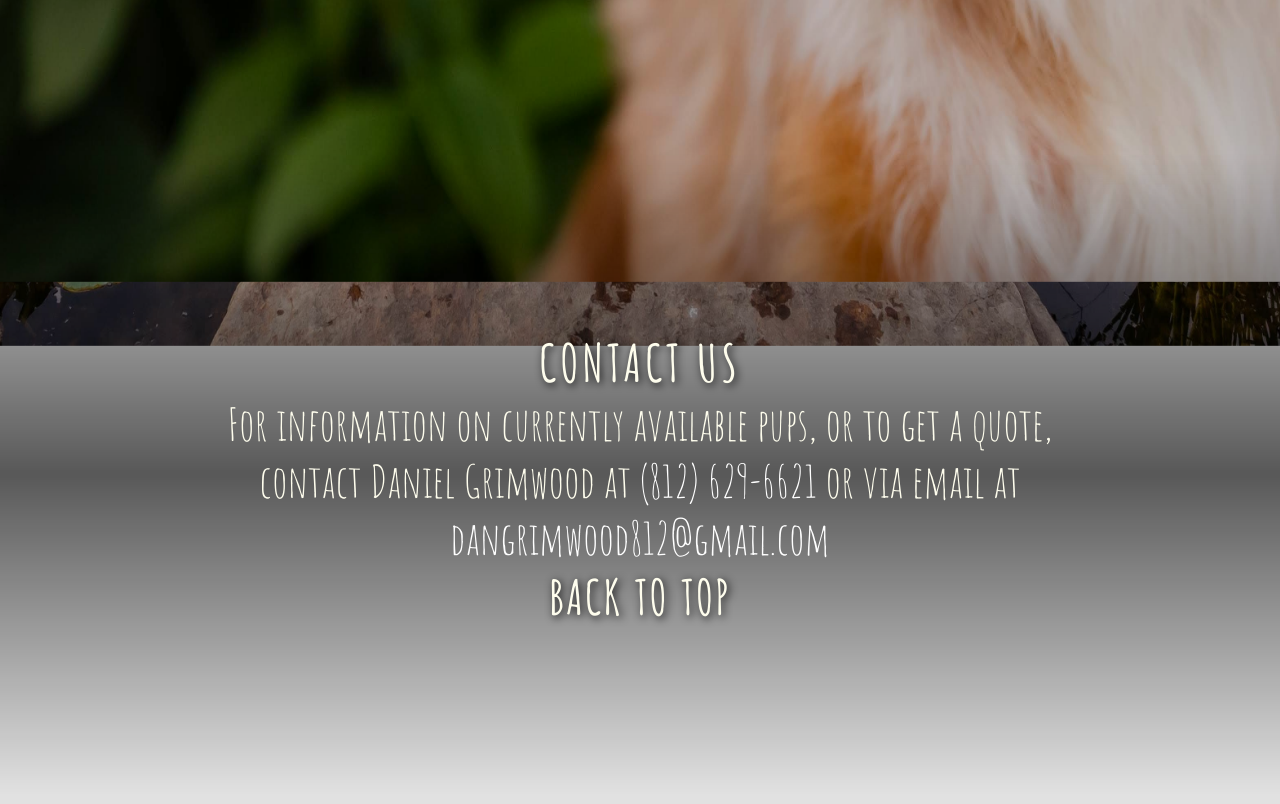
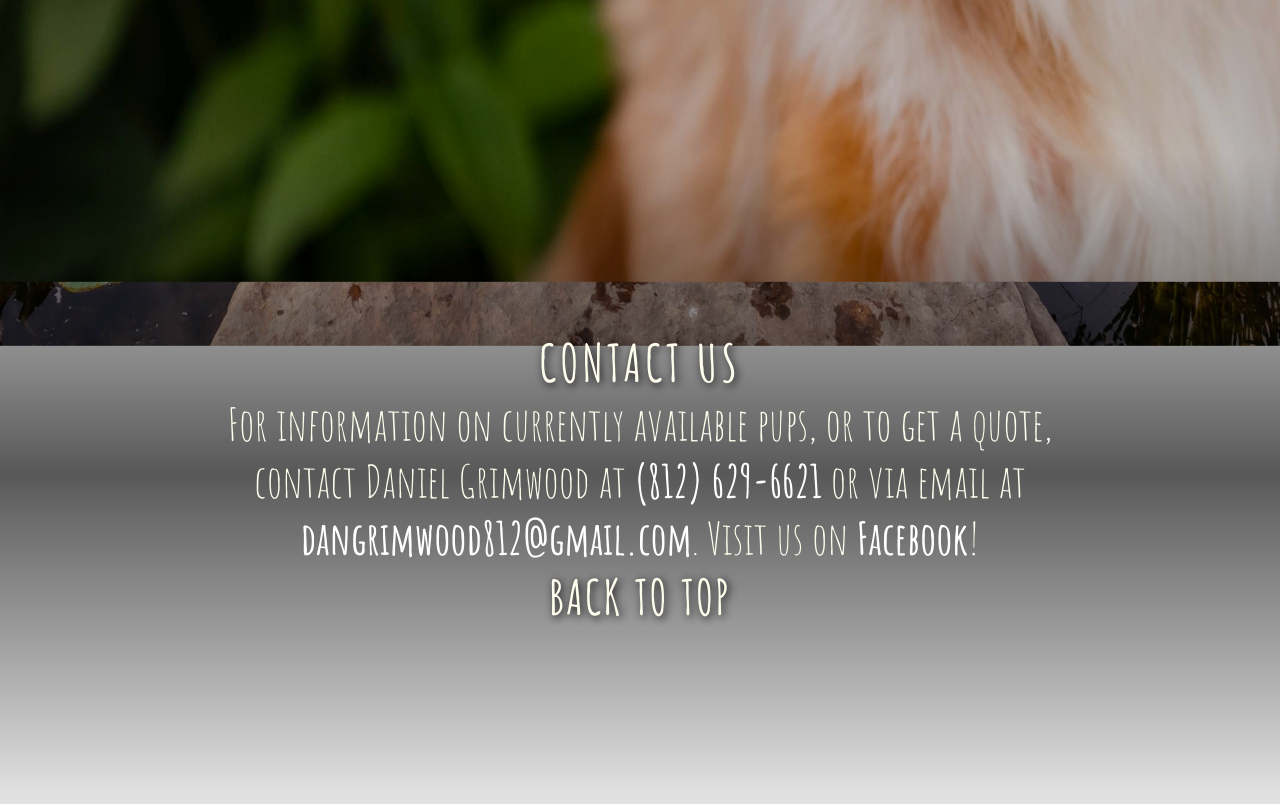
Before and after one commit to qmrodgers/Svelte-Aussies, a SvelteKit app: page / in a window 1280 px wide. Shown: the part 1526-2330 px from the top of the page. Built offline with nearby package versions, Linux system fonts and the light colour scheme; a web font is replaced by a local one.

Commit message:
added more detail to hyperlinks on contact segment body

```diff
--- a/src/routes/+page.svelte
+++ b/src/routes/+page.svelte
@@ -97,7 +97,7 @@ $: mapCheckpoints(windowHeight);
 <Segment segmentId="contact-segment" coverId="cover-3">
     <article class="segment-text-container">
         <header class="segment-header">Contact Us</header>
-        <p class="segment-body">For information on currently available pups, or to get a quote, contact Daniel Grimwood at <a href="tel:+18126296621">(812) 629-6621</a> or via email at <a href="mailto:dangrimwood812@gmail.com">dangrimwood812@gmail.com</a></p>
+        <p class="segment-body">For information on currently available pups, or to get a quote, contact Daniel Grimwood at <a href="tel:+18126296621">(812) 629-6621</a> or via email at <a href="mailto:dangrimwood812@gmail.com">dangrimwood812@gmail.com</a>. Visit us on <a href="https://www.facebook.com/moonlightaussies/">Facebook</a>!</p>
         <button class="segment-button"><a href="#home-segment" on:click|preventDefault={scrollToElement}>Back to top</a></button>
     </article>
 </Segment>
@@ -174,6 +174,10 @@ $: mapCheckpoints(windowHeight);
         font-size: clamp(2rem, 3.5vw, 3rem);
         padding-inline: 10vw;
         text-align: center;
+    }
+
+    .segment-body > a {
+        font-weight: 600;
     }
 
     .bg {
```
